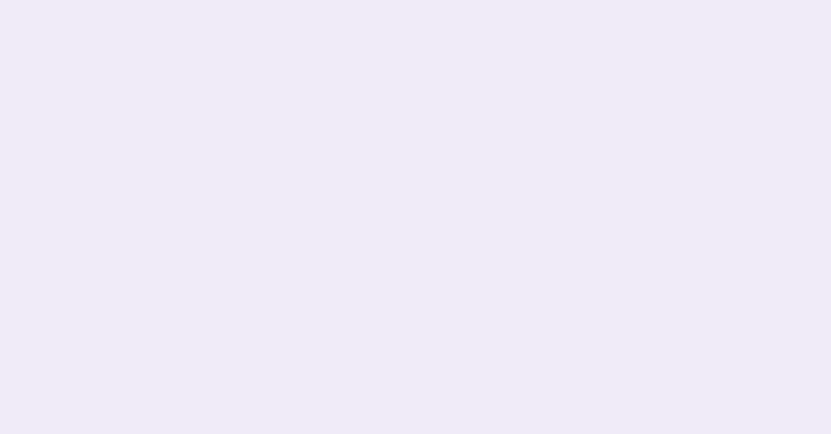
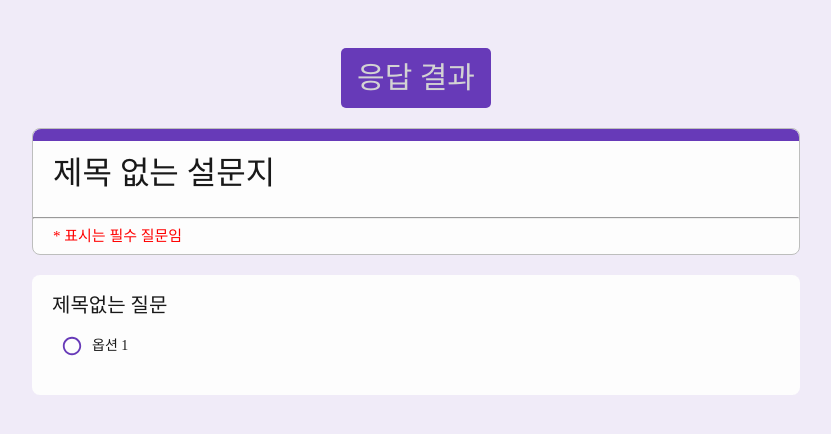
Before and after one commit to plla2/google-form, a React (Vite) app: page /result in a window 1280 px wide. Before the commit this address had no page. Shown: the top 434 px of the page, without its empty margins (224-1055 px from the left). Built offline with nearby package versions, Linux system fonts and the light colour scheme.

Commit message:
✨ result 컴포넌트, 페이지 구현

```diff
--- a/src/App.tsx
+++ b/src/App.tsx
@@ -1,6 +1,7 @@
 import { BrowserRouter, Route, Routes } from 'react-router-dom';
 import Formpage from './pages/Formpage';
 import Previewpage from './pages/Previewpage';
+import Resultpage from './pages/Resultpage';
 
 const App = () => {
   return (
@@ -8,6 +9,7 @@ const App = () => {
       <Routes>
         <Route path="/" element={<Formpage />} />
         <Route path="/preview" element={<Previewpage />} />
+        <Route path="/result" element={<Resultpage />} />
       </Routes>
     </BrowserRouter>
   );
--- a/src/components/Dropdown/Dropdown.tsx
+++ b/src/components/Dropdown/Dropdown.tsx
@@ -26,18 +26,25 @@ const Dropdown = ({ questionId, menus, isAnswer }: DropdownPropsType) => {
   const chooseAnswer = checkAnswers.length > 0 ? checkAnswers[0] : '';
   const location = useLocation();
   const isPreview = location.pathname === '/preview';
+  const isResult = location.pathname === '/result';
 
   const handleTypeChange = (e: SelectChangeEvent<unknown>) => {
     dispatch(questionActions.changeType({ id: questionId, type: e.target.value }));
   };
 
   const handleAnswerChange = (e: SelectChangeEvent<unknown>) => {
-    dispatch(questionActions.chooseRadioAnswer({ id: questionId, optionId: e.target.value, isAnswer: isAnswer }));
+    dispatch(questionActions.chooseRadioAnswer({ id: questionId, optionId: e.target.value, isAnswer }));
+  };
+
+  const showValue = () => {
+    if (isPreview || isResult) return chooseAnswer;
+    else return questionType;
   };
 
   return (
     <S_Root
-      value={isPreview ? chooseAnswer : questionType}
+      value={showValue()}
+      disabled={isResult ? true : false}
       onChange={isPreview ? handleAnswerChange : handleTypeChange}
     >
       {menus.map((menu) => (
--- a/src/components/QuestionOptions/SelectQuestion/SelectQuestion.tsx
+++ b/src/components/QuestionOptions/SelectQuestion/SelectQuestion.tsx
@@ -10,6 +10,7 @@ const SelectQuestion = ({ type, optionId, questionId, optionContent, isLast, isA
   const dispatch = useAppDispatch();
   const location = useLocation();
   const isPreview = location.pathname === '/preview';
+  const isResult = location.pathname === '/result';
 
   const handleAddOption = () => {
     isLast && dispatch(questionActions.addOption({ id: questionId, optionId }));
@@ -19,26 +20,36 @@ const SelectQuestion = ({ type, optionId, questionId, optionContent, isLast, isA
     dispatch(questionActions.setOptionContent({ id: questionId, optionId, optionContent: e.target.value }));
   };
 
+  const isChecked = () => {
+    if (isPreview || isResult) return isAnswer;
+    else return false;
+  };
+
+  const isDisabled = () => {
+    if (isResult) return true;
+    else return false;
+  };
+
   const handleSelectOption = () => {
     switch (type) {
       case QUESTION_OPTION.ONE_SELECT:
         return (
           <Radio
             className="option checked"
-            disabled={isPreview ? false : true}
+            disabled={isDisabled()}
             onClick={() => dispatch(questionActions.chooseRadioAnswer({ id: questionId, optionId, isAnswer }))}
             value={String(optionId)}
-            checked={isPreview ? isAnswer : false}
+            checked={isChecked()}
           />
         );
       case QUESTION_OPTION.MULTIPLE_SELECT:
         return (
           <Checkbox
             className="option checked"
-            disabled={isPreview ? false : true}
+            disabled={isDisabled()}
             onClick={() => dispatch(questionActions.chooseCheckAnswer({ id: questionId, optionId, isAnswer }))}
             value={String(optionId)}
-            checked={isPreview ? isAnswer : false}
+            checked={isChecked()}
           />
         );
       case QUESTION_OPTION.DROPDOWN:
@@ -50,7 +61,7 @@ const SelectQuestion = ({ type, optionId, questionId, optionContent, isLast, isA
   return (
     <S.Wrapper isLast={isLast}>
       {handleSelectOption()}
-      {isPreview ? (
+      {isPreview || isResult ? (
         <div className="preview-option">{optionContent}</div>
       ) : (
         <input type="text" value={optionContent} onChange={handleContentChange} onClick={handleAddOption} />
--- a/src/components/TitleCard/TitleCard.tsx
+++ b/src/components/TitleCard/TitleCard.tsx
@@ -16,10 +16,11 @@ const TitleCard = ({ info, handleChange }: TitleCardPropsType) => {
   const location = useLocation();
   const { pathname } = location;
   const isPreview = pathname === '/preview';
+  const isResult = pathname === '/result';
 
   return (
     <>
-      {!isPreview ? (
+      {!isPreview && !isResult ? (
         <S.FormWrapper>
           <Card isTitle>
             <div className="inputs">
@@ -48,7 +49,7 @@ const TitleCard = ({ info, handleChange }: TitleCardPropsType) => {
             <div className="preview__title">{info.title}</div>
             <div className="preview__desc">{info.desc}</div>
             <hr />
-            <div className="preview__essential">* 필수항목</div>
+            <div className="preview__essential">* 표시는 필수 질문임</div>
           </div>
         </S.PreviewWrapper>
       )}
--- a/src/pages/Formpage.tsx
+++ b/src/pages/Formpage.tsx
@@ -12,6 +12,18 @@ export const S_Container = styled.div`
   align-items: center;
   margin-top: 3rem;
   position: relative;
+  margin-bottom: 60px;
+  .page-title {
+    display: flex;
+    justify-content: center;
+    align-items: center;
+    font-size: 30px;
+    width: 150px;
+    height: 60px;
+    border-radius: 5px;
+    color: ${({ theme }) => theme.color.grey_verylight};
+    background-color: ${({ theme }) => theme.color.purple_dark};
+  }
 `;
 
 const Formpage = () => {
--- a/src/pages/Previewpage.tsx
+++ b/src/pages/Previewpage.tsx
@@ -2,18 +2,40 @@ import { S_Container } from './Formpage';
 import { useAppSelector } from '../redux/rtk-hooks/useAppSelector';
 import PreviewWrapper from '../components/Wrapper/PreviewWrapper/PreviewWrapper';
 import TitleCard from '../components/TitleCard/TitleCard';
+import styled from 'styled-components';
+import { Link } from 'react-router-dom';
 
 const Previewpage = () => {
   const form = useAppSelector((state) => state.form);
   const { questions } = form;
+
   return (
     <S_Container>
       <TitleCard info={form.form} />
       {questions.map((question) => (
         <PreviewWrapper key={question.id} questionId={question.id} />
       ))}
+      <Link to={'/result'}>
+        <S_Button>제출</S_Button>
+      </Link>
     </S_Container>
   );
 };
 
+const S_Button = styled.div`
+  display: flex;
+  justify-content: center;
+  align-items: center;
+  margin-top: 20px;
+  padding: 10px 0;
+  width: 80px;
+  background-color: ${({ theme }) => theme.color.purple_dark};
+  border-radius: 5px;
+  cursor: pointer;
+  color: ${({ theme }) => theme.color.white};
+  &:hover {
+    background-color: rebeccapurple;
+  }
+`;
+
 export default Previewpage;
--- /dev/null
+++ b/src/pages/Resultpage.tsx
@@ -0,0 +1,20 @@
+import { useAppSelector } from '../redux/rtk-hooks/useAppSelector';
+import TitleCard from '../components/TitleCard/TitleCard';
+import PreviewWrapper from '../components/Wrapper/PreviewWrapper/PreviewWrapper';
+import { S_Container } from './Formpage';
+
+const Resultpage = () => {
+  const form = useAppSelector((state) => state.form);
+  const { questions } = form;
+  return (
+    <S_Container>
+      <div className="page-title">응답 결과</div>
+      <TitleCard info={form.form} />
+      {questions.map((item) => (
+        <PreviewWrapper key={item.id} questionId={item.id} />
+      ))}
+    </S_Container>
+  );
+};
+
+export default Resultpage;
--- a/src/redux/slice/questionSlice.ts
+++ b/src/redux/slice/questionSlice.ts
@@ -80,7 +80,7 @@ const { actions: questionActions, reducer: questionReducer } = createSlice({
     },
     deleteQuestion: (state, action) => {
       const id = action.payload;
-      state.filter((item) => item.id !== id);
+      return state.filter((item) => item.id !== id);
     },
     addOption: (state, action) => {
       const { id, optionId } = action.payload;
```
